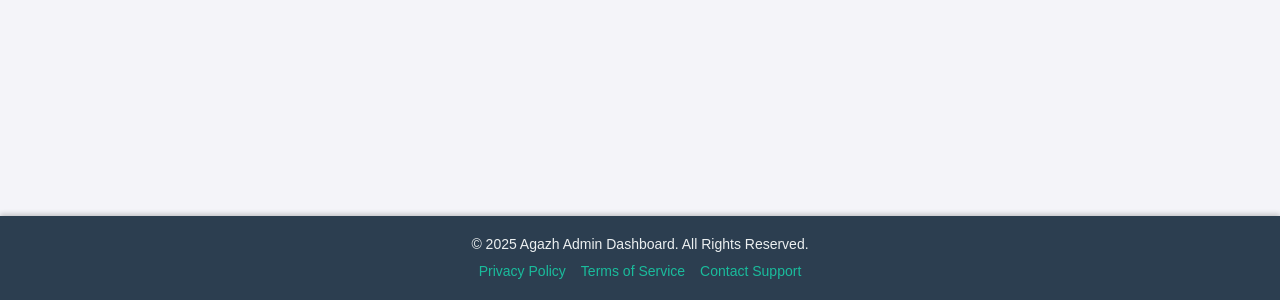
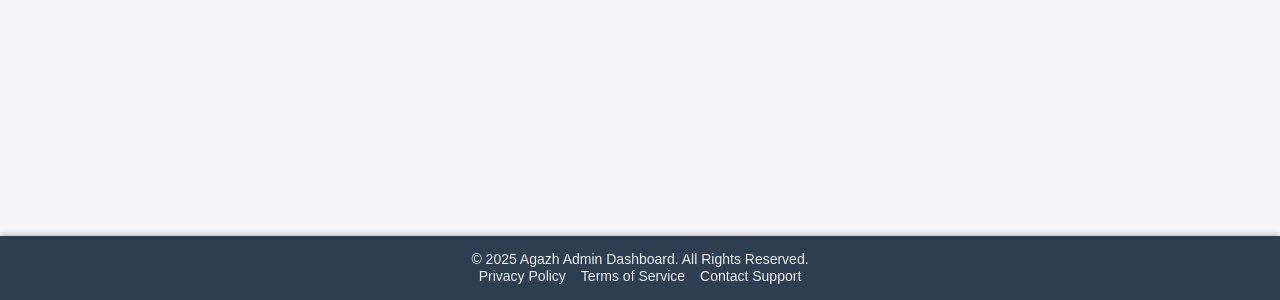
Before and after one commit to Faysalseifu/Agazh-Student-recurmental-portal, a website: page AdminDashboard/Components/footer.html in a window 1280 px wide. Shown: the part 500-800 px from the top of the page. Drawn offline with Linux system fonts and the light colour scheme.

Commit message:
Update style.css

```diff
--- a/AdminDashboard/css/style.css
+++ b/AdminDashboard/css/style.css
@@ -579,3 +579,46 @@
       grid-template-columns: 1fr;
     }
   }
+  .admin-footer {
+    background-color: #2c3e50;
+    color: #ecf0f1;
+    padding: 15px 30px;
+    display: flex;
+    justify-content: space-between;
+    align-items: center;
+    flex-wrap: wrap;
+  }
+
+  .footer-container {
+    width: 100%;
+    display: flex;
+    justify-content: space-between;
+    align-items: center;
+  }
+
+  .footer-text {
+    font-size: 14px;
+    margin: 0;
+  }
+
+  .footer-links {
+    list-style: none;
+    padding: 0;
+    margin: 0;
+    display: flex;
+    gap: 15px;
+  }
+
+  .footer-links li {
+    display: inline;
+  }
+
+  .footer-links a {
+    color: #ecf0f1;
+    text-decoration: none;
+    font-size: 14px;
+  }
+
+  .footer-links a:hover {
+    text-decoration: underline;
+  }
```
